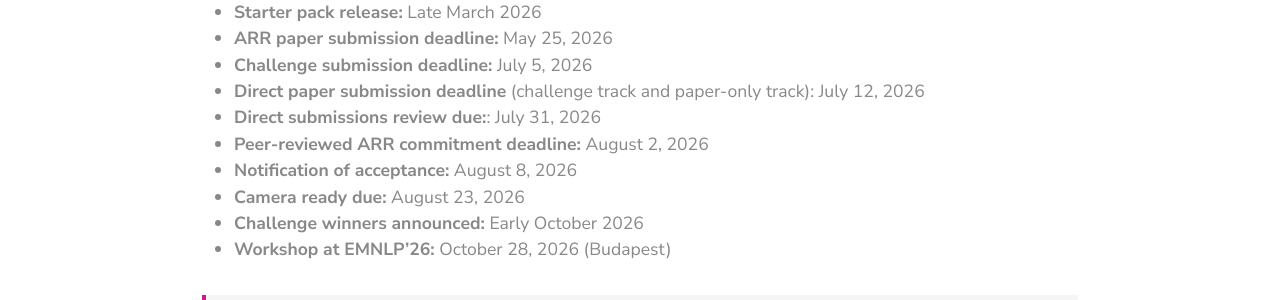
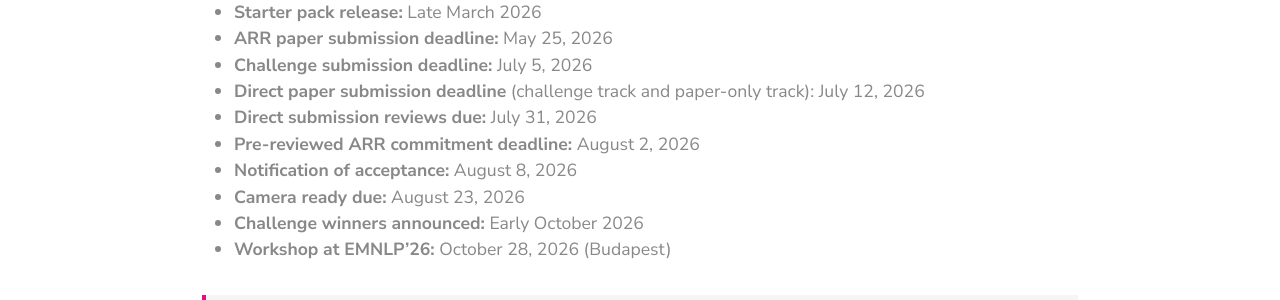
Before and after one commit to lm-playschool/lm-playschool.github.io, a Jekyll site: the page built from _content/_pages/cfp.md, in a window 1280 px wide. Shown: the part 1465-1765 px from the top of the page. Built offline with Jekyll 4.4.1, drawn with Linux system fonts in a browser that asks for light colours.

Commit message:
Timeline typo and peer-reviewed -> pre-reviewed

```diff
--- a/_content/_pages/cfp.md
+++ b/_content/_pages/cfp.md
@@ -56,8 +56,8 @@ We welcome either long or short submissions for the following tracks:
 - **ARR paper submission deadline:** May 25, 2026
 - **Challenge submission deadline:** July 5, 2026
 - **Direct paper submission deadline** (challenge track and paper-only track): July 12, 2026
-- **Direct submissions review due:**: July 31, 2026
-- **Peer-reviewed ARR commitment deadline:** August 2, 2026
+- **Direct submission reviews due:** July 31, 2026
+- **Pre-reviewed ARR commitment deadline:** August 2, 2026
 - **Notification of acceptance:** August 8, 2026
 - **Camera ready due:** August 23, 2026
 - **Challenge winners announced:** Early October 2026
```
